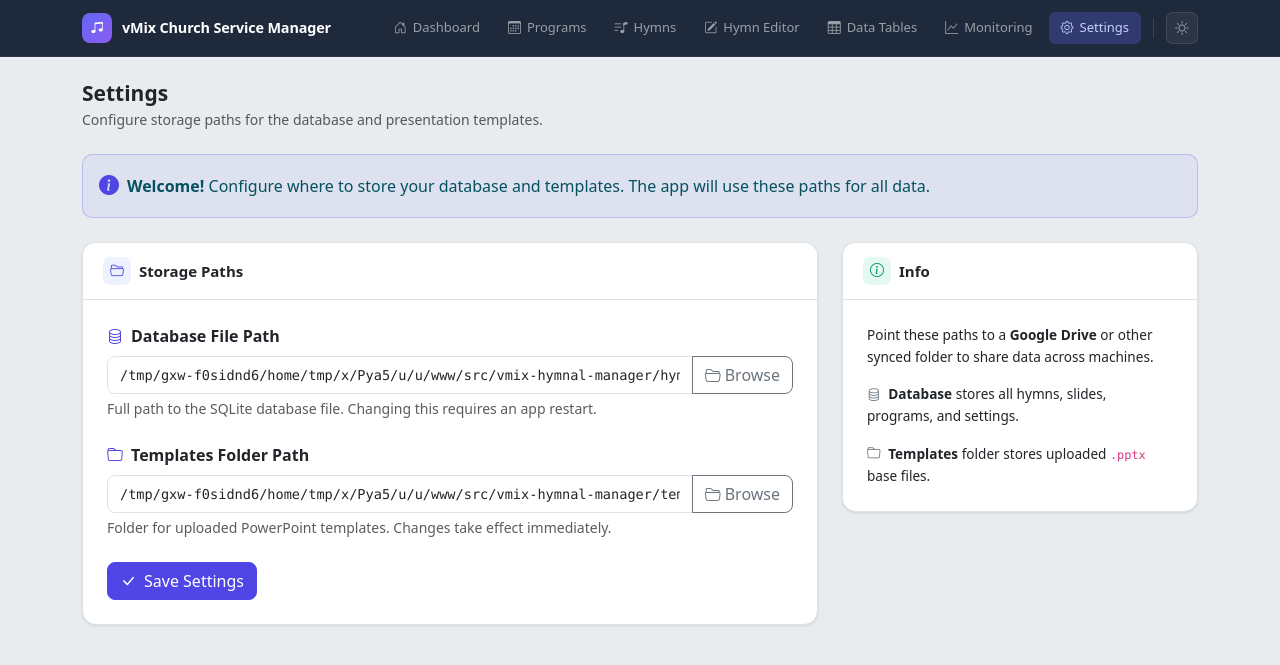
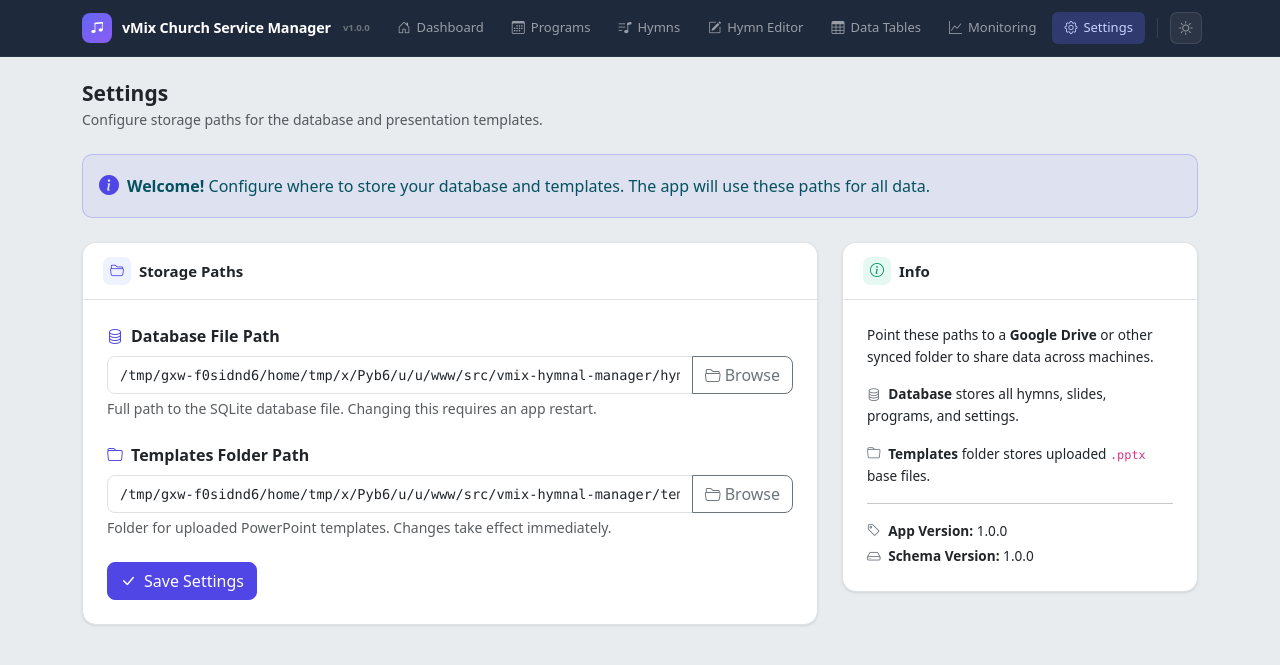
Before and after one commit to rykovv/selah, a FastAPI app: page /settings in a window 1280 px wide. Shown: the top 665 px of the page. Run offline with FastAPI, Linux system fonts and the light colour scheme; data comes from the database, SQL or seed files in the repository; some libraries are stand-ins or nearby versions.

Commit message:
integrate migrations into startup and display version in UI
Run apply_migrations() after resolving custom DB path in factory.
Inject app_version as Jinja2 global for all templates. Show version
badge in navbar and app/schema versions on the settings page.

Co-Authored-By: Claude Opus 4.6 <noreply@anthropic.com>

```diff
--- a/src/vmix-hymnal-manager/factory.py
+++ b/src/vmix-hymnal-manager/factory.py
@@ -10,7 +10,7 @@ from starlette.middleware.base import BaseHTTPMiddleware
 from starlette.requests import Request as StarletteRequest
 
 from config import settings
-from database import Base, engine, reconnect, init_db_at
+from database import Base, engine, reconnect, init_db_at, apply_migrations
 import models  # noqa: F401 — register all tables with Base.metadata
 from routes import register_routes
 from services.monitoring import record_request
@@ -53,15 +53,15 @@ def _read_setting(db_path: str, key: str):
         return None
 
 
-def _apply_custom_paths():
-    """Read custom paths from default DB and apply them."""
+def _apply_custom_paths() -> str:
+    """Read custom paths from default DB and apply them. Returns resolved DB path."""
     db_path = settings.DEFAULT_DB_PATH
 
     if not os.path.exists(db_path):
         # First run — create default DB with all tables
         init_db_at(db_path)
         settings.needs_setup = True
-        return
+        return db_path
 
     # Read custom paths from app_settings in the default DB
     custom_db = _read_setting(db_path, "db_path")
@@ -71,21 +71,23 @@ def _apply_custom_paths():
         if os.path.exists(custom_db):
             reconnect(f"sqlite:///{custom_db}")
             logger.info("Connected to custom database: %s", custom_db)
+            db_path = custom_db
         else:
             logger.warning("Custom DB path not found: %s — using default", custom_db)
 
     if custom_upload:
         settings.UPLOAD_DIR = custom_upload
 
+    return db_path
+
 
 def create_app() -> FastAPI:
     """Application factory."""
     app = FastAPI()
 
-    # Apply custom paths before creating tables
-    _apply_custom_paths()
-
-    # Create database tables (on whichever engine is active)
+    # Apply custom paths, run migrations, then let ORM fill any gaps
+    actual_db = _apply_custom_paths()
+    apply_migrations(actual_db)
     Base.metadata.create_all(bind=engine)
 
     # Ensure upload directory exists
@@ -93,7 +95,9 @@ def create_app() -> FastAPI:
 
     # Setup Jinja2 templates on app state (accessible via request.app.state.templates)
     template_dir = settings.resolve_template_dir()
-    app.state.templates = Jinja2Templates(directory=template_dir)
+    templates = Jinja2Templates(directory=template_dir)
+    templates.env.globals["app_version"] = settings.APP_VERSION
+    app.state.templates = templates
 
     # Register all route modules
     register_routes(app)
--- a/src/vmix-hymnal-manager/templates/base.html
+++ b/src/vmix-hymnal-manager/templates/base.html
@@ -784,6 +784,7 @@
                     <i class="bi bi-music-note-beamed text-white"></i>
                 </div>
                 vMix Church Service Manager
+                <span class="text-secondary" style="font-size: 0.6rem; vertical-align: super; margin-left: 2px;">v{{ app_version }}</span>
             </a>
 
             <div class="d-flex align-items-center gap-1 ms-auto">
--- a/src/vmix-hymnal-manager/templates/settings.html
+++ b/src/vmix-hymnal-manager/templates/settings.html
@@ -106,9 +106,18 @@
                     <i class="bi bi-database text-secondary me-1"></i>
                     <strong>Database</strong> stores all hymns, slides, programs, and settings.
                 </p>
-                <p class="mb-0">
+                <p class="mb-3">
                     <i class="bi bi-folder text-secondary me-1"></i>
                     <strong>Templates</strong> folder stores uploaded <code>.pptx</code> base files.
+                </p>
+                <hr class="my-3">
+                <p class="mb-1">
+                    <i class="bi bi-tag text-secondary me-1"></i>
+                    <strong>App Version:</strong> {{ app_version }}
+                </p>
+                <p class="mb-0">
+                    <i class="bi bi-hdd text-secondary me-1"></i>
+                    <strong>Schema Version:</strong> {{ schema_version }}
                 </p>
             </div>
         </div>
```
Also changed, not shown: src/vmix-hymnal-manager/routes/settings.py (+6 -1 lines).
